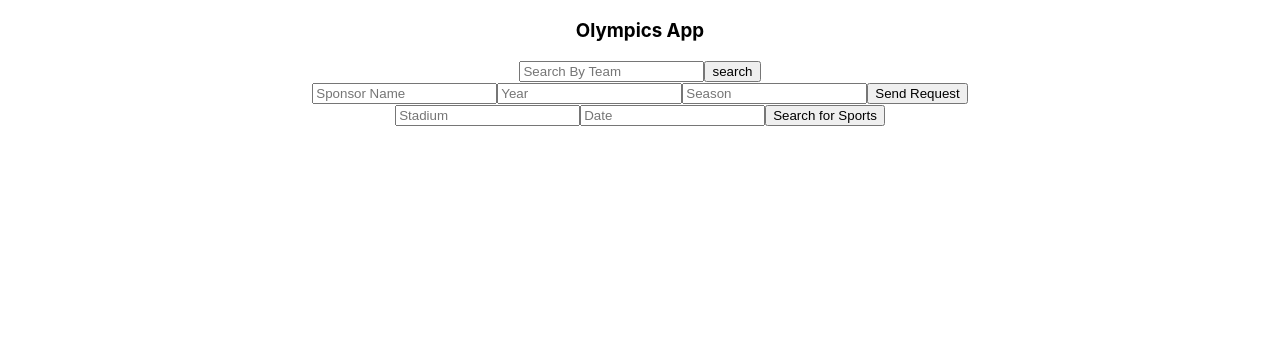
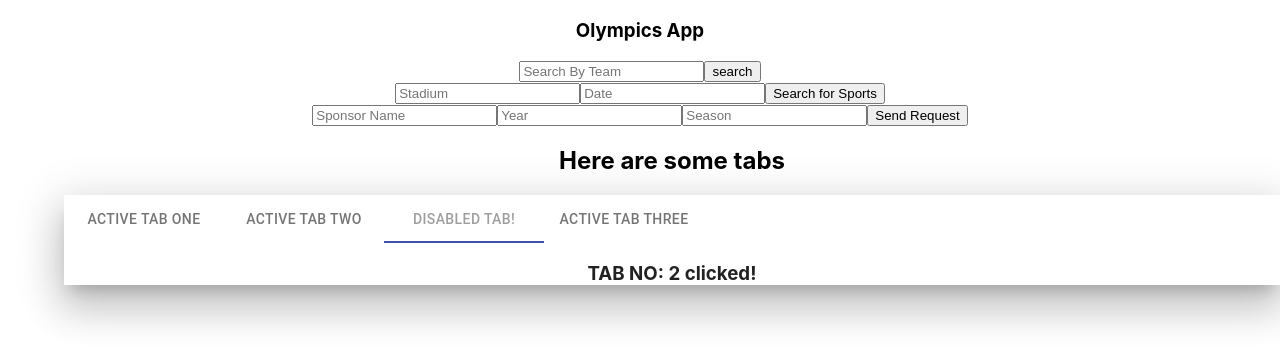
Before and after one commit to pantsousis/olympics_frontend, a React (Create React App) app: page / in a window 1280 px wide. Shown: the top 364 px of the page. Built offline with nearby package versions, Linux system fonts and the light colour scheme.

Commit message:
Added tabs

```diff
--- a/src/App.js
+++ b/src/App.js
@@ -1,10 +1,14 @@
 import './App.css';
 import { useEffect, useState } from 'react';
+import React from 'react';
+import Paper from "@material-ui/core/Paper";
+import Tab from "@material-ui/core/Tab";
+import Tabs from "@material-ui/core/Tabs";
 
 function App() {
 	const [data, setData] = useState('');
 	const [query, setQuery] = useState('');
-	const [sponsorName, setSponsorName] = useState('');
+	const [sponsor, setSponsor] = useState('');
 	const [year, setYear] = useState('');
 	const [season, setSeason] = useState('');
 	const [team, setTeam] = useState('');
@@ -15,24 +19,7 @@ function App() {
 	const [url, setUrl] = useState('');
 	const baseUrl = 'http://localhost:8084';
 
-	const postDataSponsor = () => {
-		if (!year || !season || !sponsorName) {
-			setError(true);
-			setMessage('Please fill all the fields');
-		}
-		const requestOptions = {
-			method: 'POST',
-			headers: { 'Content-Type': 'application/json' },
-			body: JSON.stringify({ sponsorName, year, season })
-		};
-		fetch('https://reqres.in/api/posts', requestOptions)
-			.then((response) => response.json())
-			.then((data) => setData(data));
-
-		setSponsorName('');
-		setYear('');
-		setSeason('');
-	};
+	const [value, setValue] = React.useState(2);
 
 	const postDataAthlete = () => {
 		const requestOptions = {
@@ -43,22 +30,42 @@ function App() {
 		fetch(baseUrl + '/athlete/' + team, requestOptions)
 			.then((response) => response.json())
 			.then((data) => setData(data));
+		// console.log(data,"pog EDW")
 	};
 
-	const postDataSportAtStadium = () => {
-		if (!date || !stadium ) {
+	const postDataSponsor = () => {
+		if (!year || !season || !sponsor) {
 			setError(true);
 			setMessage('Please fill all the fields');
 		}
 		const requestOptions = {
-			method: 'GET',
+			method: 'POST',
 			headers: { 'Content-Type': 'application/json' },
-			//body: JSON.stringify({ stadium, date})
+			body: JSON.stringify({ sponsor, year, season })
 		};
-		fetch(baseUrl + '/sport/search' , requestOptions)
+		fetch(baseUrl + '/sport/search-by-sponsor/', requestOptions)
 			.then((response) => response.json())
 			.then((data) => setData(data));
-			console.log(data,"TELOS EDW")
+
+	};
+
+
+	const postDataSportAtStadium = () => {
+		console.log("MPHKAME!")
+		if (!date || !stadium) {
+			setError(true);
+			setMessage('Please fill all the fields');
+		}
+		const requestOptions = {
+			method: 'POST',
+			headers: { 'Content-Type': 'application/json' },
+			body: JSON.stringify({ stadium, date })
+		};
+		console.log(requestOptions, 'pogchamp edw')
+		fetch(baseUrl + '/sport/search/', requestOptions)
+			.then((response) => response.json())
+			.then((data) => setData(data));
+		// console.log(data,'hello')
 	};
 
 
@@ -82,10 +89,37 @@ function App() {
 			{error && <div style={{ color: 'red' }}>{message}</div>}
 
 
+
 			<form>
 				<input
 					type="text"
-					onChange={(e) => setSponsorName(e.target.value)}
+					onChange={(e) => setStadium(e.target.value)}
+					placeholder="Stadium"
+					required
+				/>
+				<input
+					type="text"
+					onChange={(e) => setDate(e.target.value)}
+					placeholder="Date"
+					required
+				/>
+				<button type="button" onClick={postDataSportAtStadium}>Search for Sports</button>
+			</form>
+			{data &&
+				data.map((item) => (
+					<div >
+						<div>
+							{item.sportName} {item.stadiumName}
+						</div>
+					</div>
+				))}
+
+
+
+			<form>
+				<input
+					type="text"
+					onChange={(e) => setSponsor(e.target.value)}
 					placeholder="Sponsor Name"
 					required
 				/>
@@ -101,32 +135,42 @@ function App() {
 					placeholder="Season"
 					required
 				/>
-				<button onClick={postDataSponsor}>Send Request</button>
-			</form>
-
-			<form>
-				<input
-					type="text"
-					onChange={(e) => setStadium(e.target.value)}
-					placeholder="Stadium"
-					required
-				/>
-				<input
-					type="text"
-					onChange={(e) => setDate(e.target.value)}
-					placeholder="Date"
-					required
-				/>
-				<button onClick={postDataSportAtStadium}>Search for Sports</button>
+				<button type="button" onClick={postDataSponsor}>Send Request</button>
 			</form>
 			{data &&
 				data.map((item) => (
 					<div >
 						<div>
-							{item.sportName} {item.stadiumName}
+							{item}
 						</div>
 					</div>
 				))}
+
+
+			<div
+				style={{
+					marginLeft: "5%",
+				}}
+			>
+				<h2>Here are some tabs</h2>
+				<Paper square elevation={24} >
+					<Tabs
+						value={value}
+						textColor="primary"
+						indicatorColor="primary"
+						onChange={(event, newValue) => {
+							setValue(newValue);
+						}}
+					>
+						<Tab label="Active TAB One" />
+						<Tab label="Active TAB Two" />
+						<Tab label="Disabled TAB!" disabled />
+						<Tab label="Active Tab Three" />
+					</Tabs>
+					<h3>TAB NO: {value} clicked!</h3>
+				</Paper>
+			</div>
+
 		</div>
 	);
 }
```
Also changed, not shown: src/Dropdown.js (deleted).
